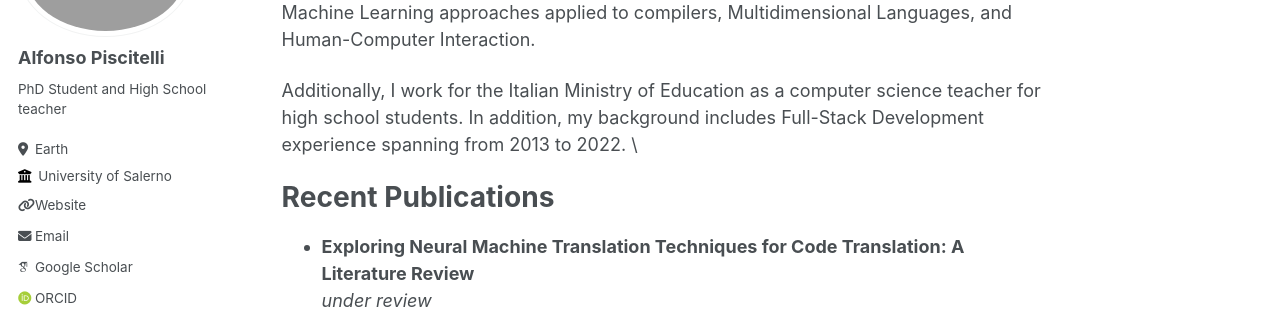
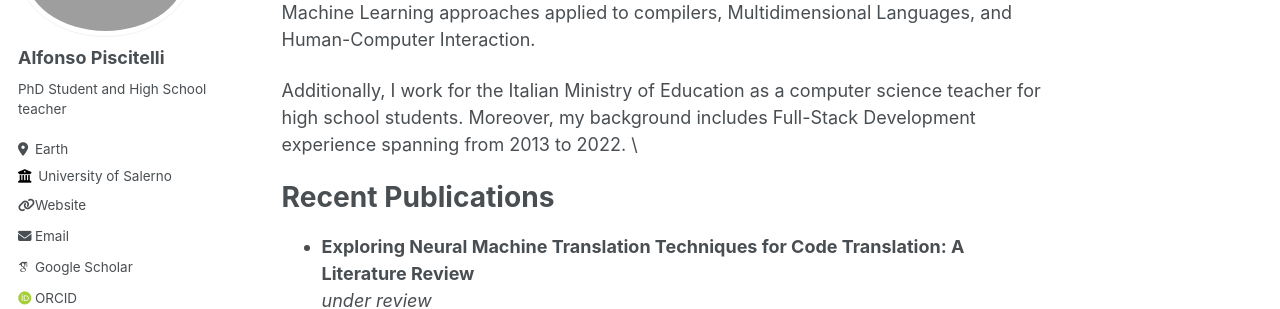
Before and after one commit to alfy91/alfy91.github.io, a Jekyll site: the page built from _pages/about.md, in a window 1280 px wide. Shown: the part 215-524 px from the top of the page. Built offline with Jekyll 4.4.1, drawn with Linux system fonts in a browser that asks for light colours; some web fonts are replaced.

Commit message:
Update about.md

```diff
--- a/_pages/about.md
+++ b/_pages/about.md
@@ -9,7 +9,7 @@ redirect_from:
 
 I am a Computer Science PhD student at the University of Salerno (Italy). I am a member of the Computer Languages and User-Experience Lab, where I conduct research on Machine Learning approaches applied to compilers, Multidimensional Languages, and Human-Computer Interaction.
 
-Additionally, I work for the Italian Ministry of Education as a computer science teacher for high school students. In addition, my background includes Full-Stack Development experience spanning from 2013 to 2022.
+Additionally, I work for the Italian Ministry of Education as a computer science teacher for high school students. Moreover, my background includes Full-Stack Development experience spanning from 2013 to 2022.
 \
 
 Recent Publications
```
